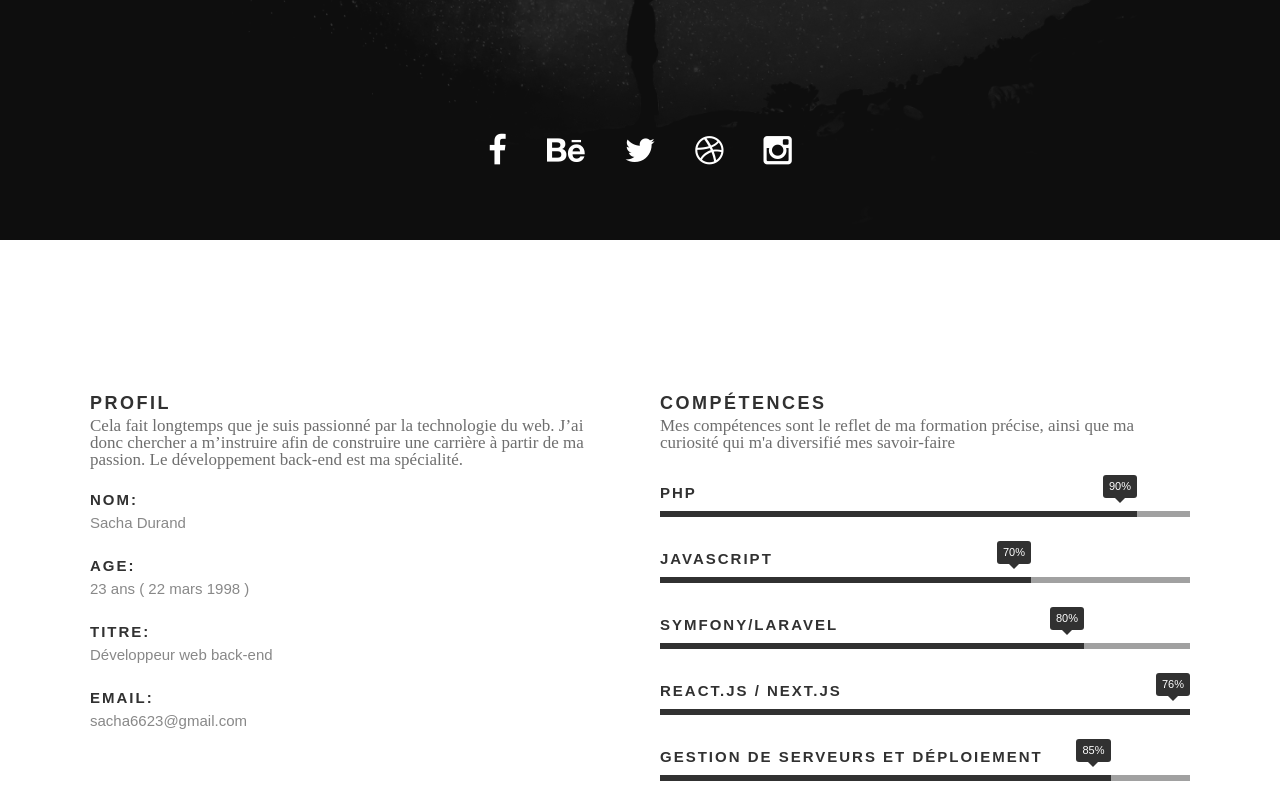
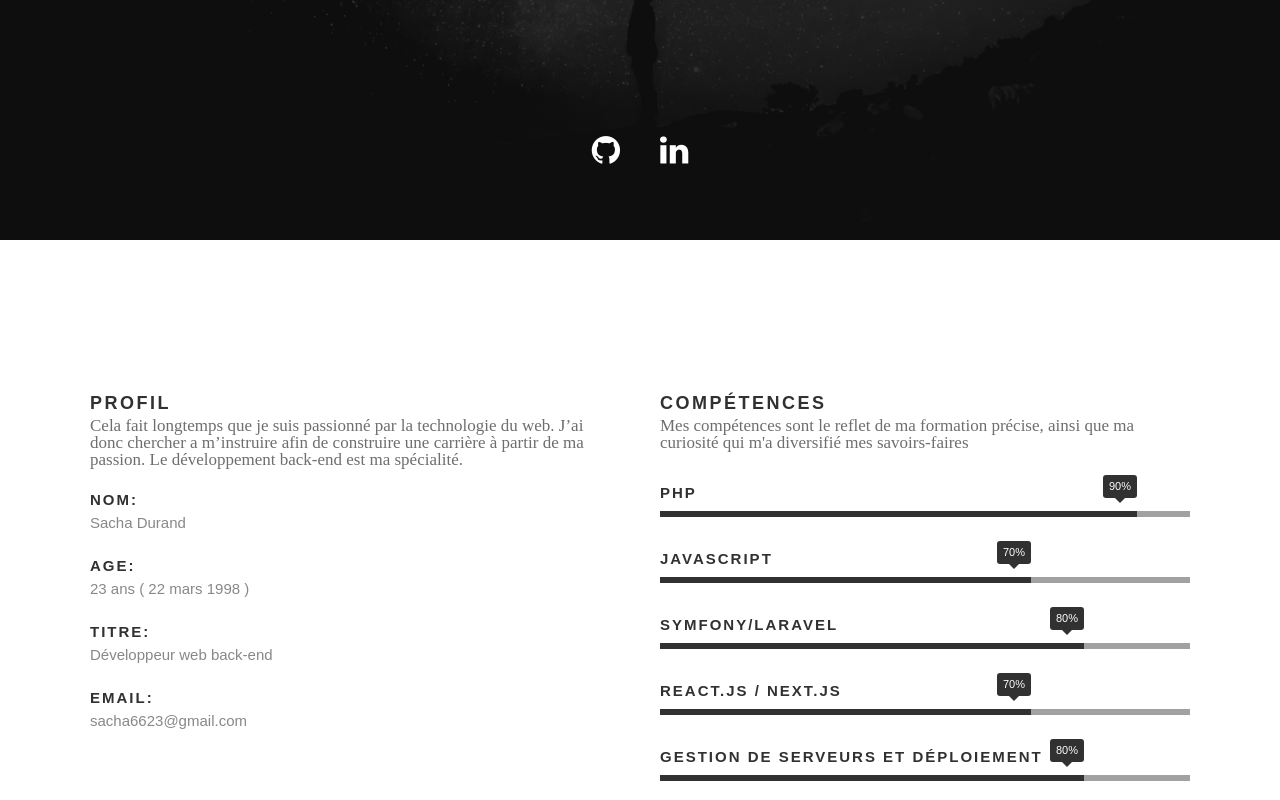
Before and after one commit to DurandSacha/Portfolio, a Next.js app: page / in a window 1280 px wide. Shown: the part 560-1360 px from the top of the page. Built offline with nearby package versions, Linux system fonts and the light colour scheme.

Commit message:
Update index.js

```diff
--- a/pages/index.js
+++ b/pages/index.js
@@ -2,16 +2,6 @@ import Head from 'next/head';
 import React, { useState, useEffect } from 'react';
 
 import jquery from "jquery";
-//window.jQuery = window.$ = jQuery;
-
-//import '../public/js/jquery-2.1.3.min.js';
-
-/*
-this.state = {
-  siteVisible:false,
-  spinnerVisible:false
-}
-*/
 
 export default function Home() {
   return (
@@ -75,13 +65,9 @@ export default function Home() {
           </div>
 
           <ul className="intro-social">
-              <li><a href="#"><i className="fa fa-facebook"></i></a></li>
-              <li><a href="#"><i className="fa fa-behance"></i></a></li>
-              <li><a href="#"><i className="fa fa-twitter"></i></a></li>
-              <li><a href="#"><i className="fa fa-dribbble"></i></a></li>
-              <li><a href="#"><i className="fa fa-instagram"></i></a></li>
-            </ul>
-
+            <li><a href="https://github.com/DurandSacha"><i className="fa fa-github"></i></a></li>
+            <li><a href="https://www.linkedin.com/in/m-durand-sacha/"><i className="fa fa-linkedin"></i></a></li>
+          </ul>
         </section>
 
 
@@ -136,7 +122,7 @@ export default function Home() {
             <div className="col-six tab-full">
 
               <h3>Compétences</h3>
-              <p>Mes compétences sont le reflet de ma formation précise, ainsi que ma curiosité qui m'a diversifié mes savoir-faire </p>
+              <p>Mes compétences sont le reflet de ma formation précise, ainsi que ma curiosité qui m'a diversifié mes savoirs-faires </p>
 
               <ul className="skill-bars">
                 <li>
@@ -152,12 +138,11 @@ export default function Home() {
                   <strong>Symfony/Laravel</strong>
                 </li>
                 <li>
-                  <div className="progress percent76"><span>76%</span></div>
+                  <div className="progress percent70"><span>70%</span></div>
                   <strong>React.js / next.js</strong>
                 </li>
                 <li>
-
-                  <div className="progress percent85"><span>85%</span></div>
+                  <div className="progress percent80"><span>80%</span></div>
                   <strong>Gestion de serveurs et déploiement</strong>
                 </li>
 
@@ -169,8 +154,8 @@ export default function Home() {
 
           <div className="row button-section">
             <div className="col-twelve">
-              <a href="#contact" title="Hire Me" className="button stroke smoothscroll">Contactez-moi ! </a>
-              <a href="#" title="Download CV" className="button button-primary">Mon CV </a>
+              <a href="#contact" title="Hire Me" className="button stroke smoothscroll"> Contactez-moi ! </a>
+              <a href="#" title="Download CV" className="button button-primary"> Mon CV </a>
             </div>
           </div>
 
@@ -787,7 +772,7 @@ export default function Home() {
                 <i className="icon-pin"></i>
               </div>
 
-              <h5>Ou me trouver ?</h5>
+              <h5>Adresse</h5>
 
               <p>
                   2536 route des faisans,<br/>
@@ -803,7 +788,7 @@ export default function Home() {
                 <i className="icon-mail"></i>
               </div>
 
-              <h5>Adresse mail</h5>
+              <h5> Échange Mail</h5>
 
               <p>sacha6623@gmail.com<br/>
               </p>
@@ -816,7 +801,7 @@ export default function Home() {
                 <i className="icon-phone"></i>
               </div>
 
-              <h5>Appelez-moi </h5>
+              <h5> Appelez-moi ! </h5>
 
               <p>Mobile : 06 58 01 65 54 <br/>
               </p>
@@ -834,12 +819,9 @@ export default function Home() {
               <div className="col-six tab-full pull-right social">
 
                 <ul className="footer-social">
-                  <li><a href="#"><i className="fa fa-facebook"></i></a></li>
-                  <li><a href="#"><i className="fa fa-behance"></i></a></li>
-                  <li><a href="#"><i className="fa fa-twitter"></i></a></li>
-                  <li><a href="#"><i className="fa fa-dribbble"></i></a></li>
-                  <li><a href="#"><i className="fa fa-instagram"></i></a></li>
-              </ul>
+                  <li><a href="https://github.com/DurandSacha"><i className="fa fa-github"></i></a></li>
+                  <li><a href="https://www.linkedin.com/in/m-durand-sacha/"><i className="fa fa-linkedin"></i></a></li>
+                </ul>
 
               </div>
 
```
